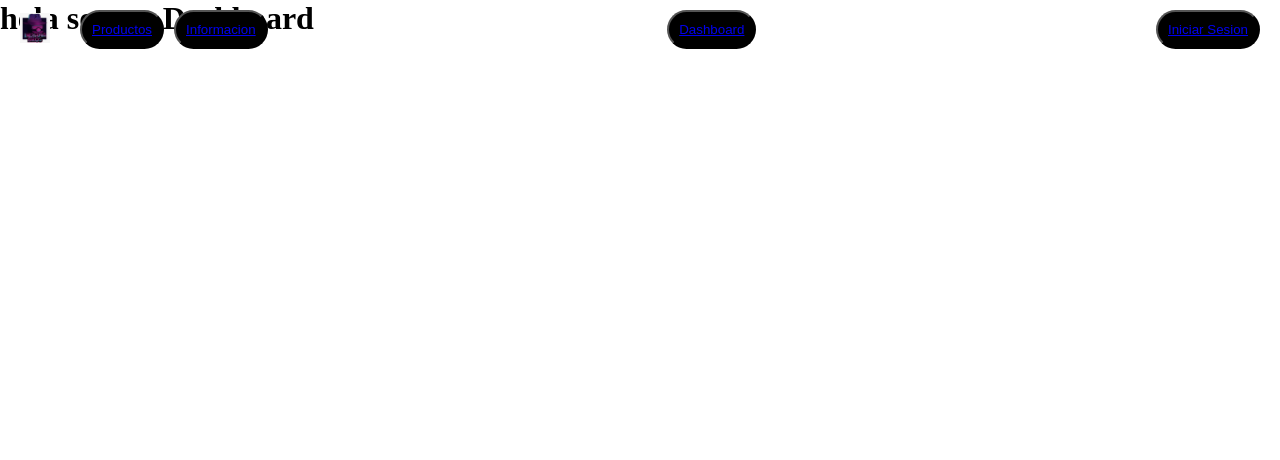
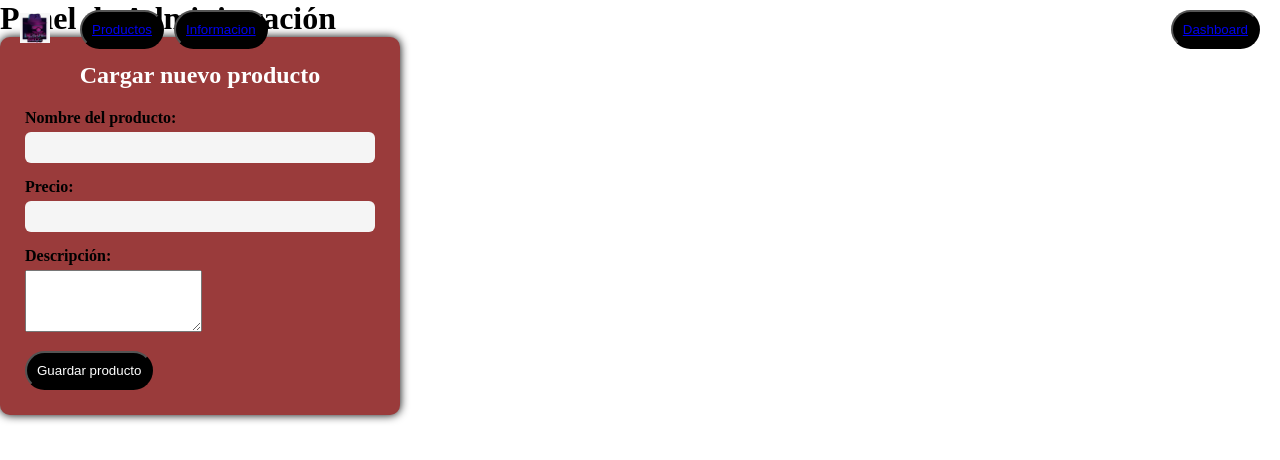
Before and after one commit to KrakeHyrde/Indiana-Bros-Page, a React (Vite) app: page /dashboard in a window 1280 px wide. Shown: the top 460 px of the page. Built offline with nearby package versions, Linux system fonts and the light colour scheme.

Commit message:
add & update: añadido de dashboard y mejora de css en seccion de productos

```diff
--- a/src/components/Dashboard.jsx
+++ b/src/components/Dashboard.jsx
@@ -1,9 +1,93 @@
+import { useState } from "react"
 
 
 const Dashboard = () => {
-    return (
-        <h1>hola soy un Dashboard</h1>
-    )
+  const [name, setName] = useState("")
+  const [price, setPrice] = useState("")
+  const [description, setDescription] = useState("")
+  const [product, setProduct] = useState(null)
+  const [error, setError] = useState(null)
+
+
+
+  const handleSubmit = async (e) => {
+    e.preventDefault()
+    setError(null)
+
+    if (!name || !price || !description) {
+      setError("Debes completar todos los campos")
+      return
+    }
+
+    if (name.length < 3) {
+      setError("El nombre debe tener al menos 4 caracteres")
+      return
+    }
+
+    const newProduct = {
+      id: crypto.randomUUID(),
+      title: name,
+      price: price,
+      description: description,
+      category: "",
+      image: ""
+    }
+
+    // petición al backend mediante fetch -> método POST https://fakeproductapi.com/products
+    const response = await fetch("https://fakestoreapi.com/products", {
+      method: "POST",
+      headers: {
+        "Content-Type": "application/json"
+      },
+      body: JSON.stringify(newProduct)
+    })
+
+    const data = await response.json()
+    setProduct(data)
+    setName("")
+    setPrice("")
+    setDescription("")
+  }
+
+  return (
+    <>
+      <h1>Panel de Administración</h1>
+
+      <section>
+        <h2>Cargar nuevo producto</h2>
+        <form onSubmit={handleSubmit}>
+          <div>
+            <label>Nombre del producto:</label>
+            <input type="text" name="nombre" onChange={(e) => setName(e.target.value)} value={name} />
+          </div>
+
+          <div>
+            <label>Precio:</label>
+            <input type="number" name="precio" onChange={(e) => setPrice(e.target.value)} value={price} />
+          </div>
+
+          <div>
+            <label>Descripción:</label>
+            <textarea name="descripcion" rows="4" onChange={(e) => setDescription(e.target.value)} value={description} />
+          </div>
+
+          {
+            error && <p className="error">{error}</p>
+          }
+
+          <button>Guardar producto</button>
+        </form>
+
+        {
+          product && <div>
+            <h3>{product.title}</h3>
+            <p>${product.price}</p>
+            <p>{product.description}</p>
+          </div>
+        }
+      </section>
+    </>
+  )
 }
 
-export {Dashboard  }
+export { Dashboard }
--- a/src/components/Header.jsx
+++ b/src/components/Header.jsx
@@ -2,30 +2,29 @@ import '../styles/Header.css'
 import logo from'../assets/logo.jpeg'
 import { useState } from 'react'
 
-//const [user, setUser] = useState(true)
+//
 function Header() {
+    const [user, setUser] = useState(true)
     return(
         <header className='pepito'>
             <nav className='header'>
                 <div className='navIz'>
                     <a href="/"><img src={logo} className='logo' alt='Logo'/></a>
-
-
-                        <button className='productos'><a href="/productos">Productos</a></button>
-                        <button className='info'><a href="/info">Informacion</a></button>
-
-
+                    <button className='productos'><a href="/productos">Productos</a></button>
+                    <button className='info'><a href="/info">Informacion</a></button>
                 </div>
-                <div>
-
+                {
+                user && <div>
                         <button className='login'><a href="/dashboard">Dashboard</a></button>
                 </div>
+                }
 
-                 <div className='navDer'>
+                {
+                !user && <div className='navDer'>
 
                     <button className='login'><a href="loginregister">Iniciar Sesion</a></button>
                 </div>
-
+                }
             </nav>
         </header>
     )
--- a/src/components/Producto.jsx
+++ b/src/components/Producto.jsx
@@ -2,6 +2,7 @@
 import '../styles/productos.css'
 import { useEffect, useState } from "react"
 import { useAuth } from "../context/UserContext"
+import { Card, CardBody, CardGroup } from 'react-bootstrap'
 function Producto(props) {
 
   const [products, setProducts] = useState([])
@@ -127,21 +128,25 @@ function Producto(props) {
         }
 
           <div className='cart'>
+          <CardGroup className='wrapper'>
             {
-            products.map((product) => <div key={product.id} className='card'>
-              <h2 key={product.id}>{product.title}</h2>
-              <img className='imagen' width="80px" src={product.image} alt={`Imagen de ${product.title}`} />
+              products.map((product) => <Card style={{ width: '18rem' }}key={product.id} className='card'>
+                <img className='imagen' src={product.image} alt={`Imagen de ${product.title}`} />
+                <Card.Body>
+                  <h2 className='title' key={product.id}>{product.title}</h2>
                   <p>${product.price}</p>
-              <p>{product.description}</p>
+                  <p className='text'>{product.description}</p>
                   <p><strong>{product.category}</strong></p>
                   {
                     user && <div>
-                  <button onClick={() => handleOpenEdit(product)}>Actualizar</button>
-                  <button onClick={() => handleDelete(product.id)}>Borrar</button>
+                      <button className='buttonProduct'onClick={() => handleOpenEdit(product)}>Actualizar</button>
+                      <button className='buttonProduct'onClick={() => handleDelete(product.id)}>Borrar</button>
                     </div>
                   }
-            </div>)
+                </Card.Body>
+              </Card>)
             }
+          </CardGroup>
           </div>
     </>
   )
@@ -173,16 +178,3 @@ export {Producto}
       </div>
     </div>
   );*/
-      /*<Card style={{ width: '18rem' }}>
-        <Card.Img variant="top" src="holder.js/100px180" />
-        <Card.Body>
-          <Placeholder as={Card.Title} animation="glow">
-            <Placeholder xs={6} />
-          </Placeholder>
-          <Placeholder as={Card.Text} animation="glow">
-            <Placeholder xs={7} /> <Placeholder xs={4} /> <Placeholder xs={4} />{' '}
-            <Placeholder xs={6} /> <Placeholder xs={8} />
-          </Placeholder>
-          <Placeholder.Button variant="primary" xs={6} />
-        </Card.Body>
-      </Card>*/
--- a/src/styles/productos.css
+++ b/src/styles/productos.css
@@ -1,3 +1,9 @@
+.wrapper {
+    display: grid;
+    grid-template-columns: repeat(5, 1fr);
+    gap: 2rem;
+}
+
 .cart {
     display: flex;
     flex-direction: column;
@@ -9,11 +15,13 @@
     text-align: center;
 }
 
-.cart .card {
+.card {
     display: flex;
     flex-direction: column;
     align-items: center;
     background-color: brown;
+    padding: 15px;
+    border-radius: 10px;
     border: none;
 }
 
@@ -28,14 +36,10 @@
 }
 
 .imagen {
-    max-width: 200px;
+    max-width: 150px;
     height: auto;
 }
 
-.botonCard  {
+.buttonProduct{
     margin: 10px 10px;
 }
-
-.buybu {
-    margin: 0px 20px;
-}
```
Lines whose indentation alone changed are shown as unchanged.
